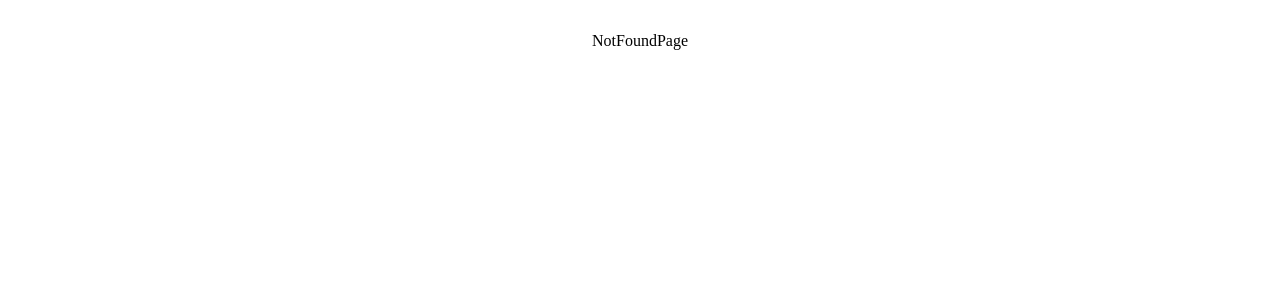
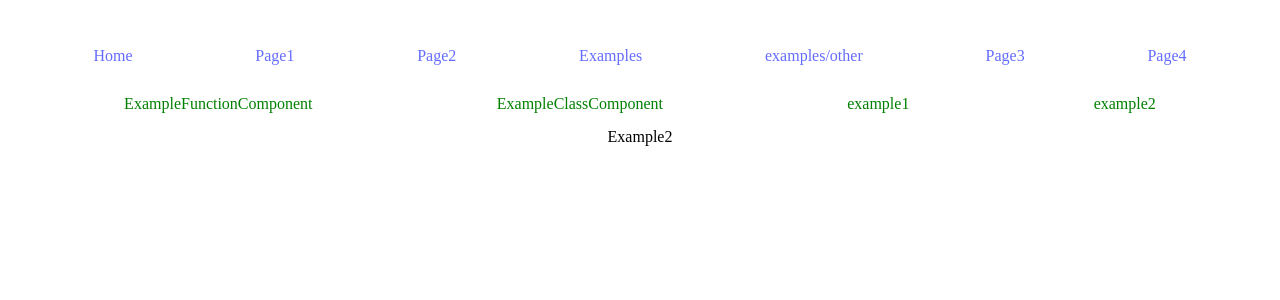
Before and after one commit to vasja1987petsko/react_ts_25, a React (Vite) app: page /examples/2 in a window 1280 px wide. Shown: the top 300 px of the page. Built offline with nearby package versions, Linux system fonts and the light colour scheme.

Commit message:
3 commit

```diff
--- a/src/App.css
+++ b/src/App.css
@@ -4,3 +4,7 @@
   padding: 2rem;
   text-align: center;
 }
+button {
+  background-color: transparent;
+  border: solid 1px blue;
+}
--- a/src/components/Header.tsx
+++ b/src/components/Header.tsx
@@ -13,6 +13,8 @@ const Header = () => {
           <Link to={'/'}> Home </Link>
           <Link to={'page1'}> Page1 </Link>
           <Link to={'page2'}> Page2 </Link>
+          <Link to={'examples'}> Examples </Link>
+          <Link to={'examples/other'}> examples/other </Link>
           <NavLink to={'page3'}> Page3 </NavLink>
           <Link to={'page4'}> Page4 </Link>
         </div>
--- /dev/null
+++ b/src/componentsExample/Example.css
@@ -0,0 +1,9 @@
+.example .menu a {
+  padding: 15px;
+}
+.example .menu a {
+  color: green;
+}
+.example .menu a:hover {
+  color: red;
+}
--- /dev/null
+++ b/src/componentsExample/Example.tsx
@@ -0,0 +1,14 @@
+import { Outlet } from "react-router-dom";
+import "./Example.css";
+import HeaderExample from "./HeaderExample";
+
+const Example = () => {
+    return (
+        <div className="example">
+            <HeaderExample/>
+            <Outlet/>
+        </div>
+    )
+}
+
+export default Example;
--- /dev/null
+++ b/src/componentsExample/HeaderExample.tsx
@@ -0,0 +1,22 @@
+import { Link } from "react-router-dom";
+import "./Example.css";
+
+const HeaderExample = () => {
+    return(
+      <div className="header-example">
+        <div className={'menu'} style={{
+          display: "flex",
+          justifyContent: "space-around",
+          flexGrow: 1,
+          flexWrap: "wrap"
+        }}>
+          <Link to={'example-function-component'}> ExampleFunctionComponent </Link>
+          <Link to={'example-class-component'}> ExampleClassComponent </Link>
+          <Link to={'1'}> example1</Link>
+          <Link to={'2'}> example2 </Link>
+        </div>
+      </div>
+    )
+}
+
+export default HeaderExample;
--- a/src/componentsExample/Home.css
+++ /dev/null
@@ -1,3 +0,0 @@
-#home {
-  background: red;
-}
--- /dev/null
+++ b/src/componentsExample/exampleList/ExampleClassComponent.tsx
@@ -0,0 +1,77 @@
+import React, { Component} from "react";
+
+interface IState {
+    count: number;
+}
+
+class ExampleClassComponent extends Component<any, any> {
+    // constructor(props: any) {
+    //     console.log('constructor');
+    //     super(props);
+    //     this.state = {
+    //         count: 0,
+    //     }
+    // }
+    state = {
+        count: 0,
+    }
+
+    componentDidMount() {
+        console.log('componentDidmount');
+        console.log('state:', this.state);
+        console.log('props:', this.props);
+    }
+
+    shouldComponentUpdate(nextProps: Readonly<any>, nextState: Readonly<IState>, nextContext: any): boolean {
+        console.log('shouldComponentUpdate');
+        console.log(' nextProps:',  nextProps);
+        console.log('props:', this.props);
+        console.log('nextState', nextState);
+        console.log('state:', this.state);
+        return true
+    }
+
+    getSnapshotBeforeUpdate(prevProps: Readonly<any>, prevState: Readonly<IState>): any {
+        console.log('getSnapshotBeforeUpdate');
+        return {
+            state: this.state
+        }
+    }
+
+    componentDidUpdate(prevProps: any, prevState: IState, snapshot: any) {
+        console.log('componentDidUpdate');
+        console.log(' prevState:',  prevState);
+        console.log('state:', this.state);
+        console.log('prevProps:', prevProps);
+        console.log('props:', this.props);
+        console.log('snapshot:', snapshot);
+    }
+
+    componentDidCatch(error: Error, errorInfo: React.ErrorInfo) {
+        console.log(Error)
+    }
+
+
+    componentWillUnmount() {
+        console.log('componentWillUnmount');
+    }
+
+    handleClick = () => {
+        this.setState({count: this.state.count + 1})
+    }
+
+    render() {
+        console.log('render');
+        return(
+            <div style={{border: "solid 1px black"}}>
+                <div>ExampleClassComponent</div>
+                <div> кількість кліків: {this.state.count} </div>
+                <button onClick={this.handleClick}>
+                    click me
+                </button>
+            </div>
+        )
+    }
+}
+
+export default ExampleClassComponent;
--- /dev/null
+++ b/src/componentsExample/exampleList/ExampleFunctionComponent.tsx
@@ -0,0 +1,41 @@
+import React, { useEffect, useState} from "react";
+
+const ExampleFunctionComponent = () => {
+
+    const [count, setCount ] = useState(0);
+
+    useEffect(() => {
+        // Runs on the first render
+        // And any time any dependency value changes
+        console.log('useEffect cont', count);
+        document.title = `кількість кліків ${count}`;
+        return function (){
+            console.log('Effect Cleanup (similar as componentWillUnmount for classComponent)', count);
+        }
+    }, [count]);
+
+    useEffect(() => {
+        console.log('Runs only on the first render');
+    }, []);
+
+    useEffect(() => {
+        console.log('Runs on every render');
+    }, []);
+
+    const increase = () => {
+        setCount(count + 1);
+    };
+
+    console.log('RENDER ExampleComponent');
+    return (
+      <div style={{border: "solid 1px black"}}>
+          <div>ExampleFunctionComponent</div>
+          <div> кількість кліків: {count} </div>
+          <button onClick={increase}>
+              click me
+          </button>
+      </div>
+    )
+}
+
+export default ExampleFunctionComponent;
--- /dev/null
+++ b/src/router/exampleRouter.tsx
@@ -0,0 +1,26 @@
+import ExampleFunctionComponent from "../componentsExample/exampleList/ExampleFunctionComponent.tsx";
+import ExampleClassComponent from "../componentsExample/exampleList/ExampleClassComponent.tsx";
+
+const Example1 = () =>  <div>Example1</div>;
+const Example2 = () =>  <div>Example2</div>;
+
+const exampleRouter= [
+    {
+      path: "example-function-component",
+      element: <ExampleFunctionComponent/>
+    },
+    {
+      path: "example-class-component",
+      element: <ExampleClassComponent />
+    },
+    {
+      path: "1",
+      element: <Example1/>
+    },
+    {
+      path: "2",
+      element: <Example2/>
+    }
+]
+
+export default exampleRouter;
```
Also changed, not shown: src/componentsExample/Home.tsx (deleted, +0 -12 lines), src/componentsExample/List.tsx (deleted, +0 -10 lines), src/router/index.tsx (+22 -3 lines).
